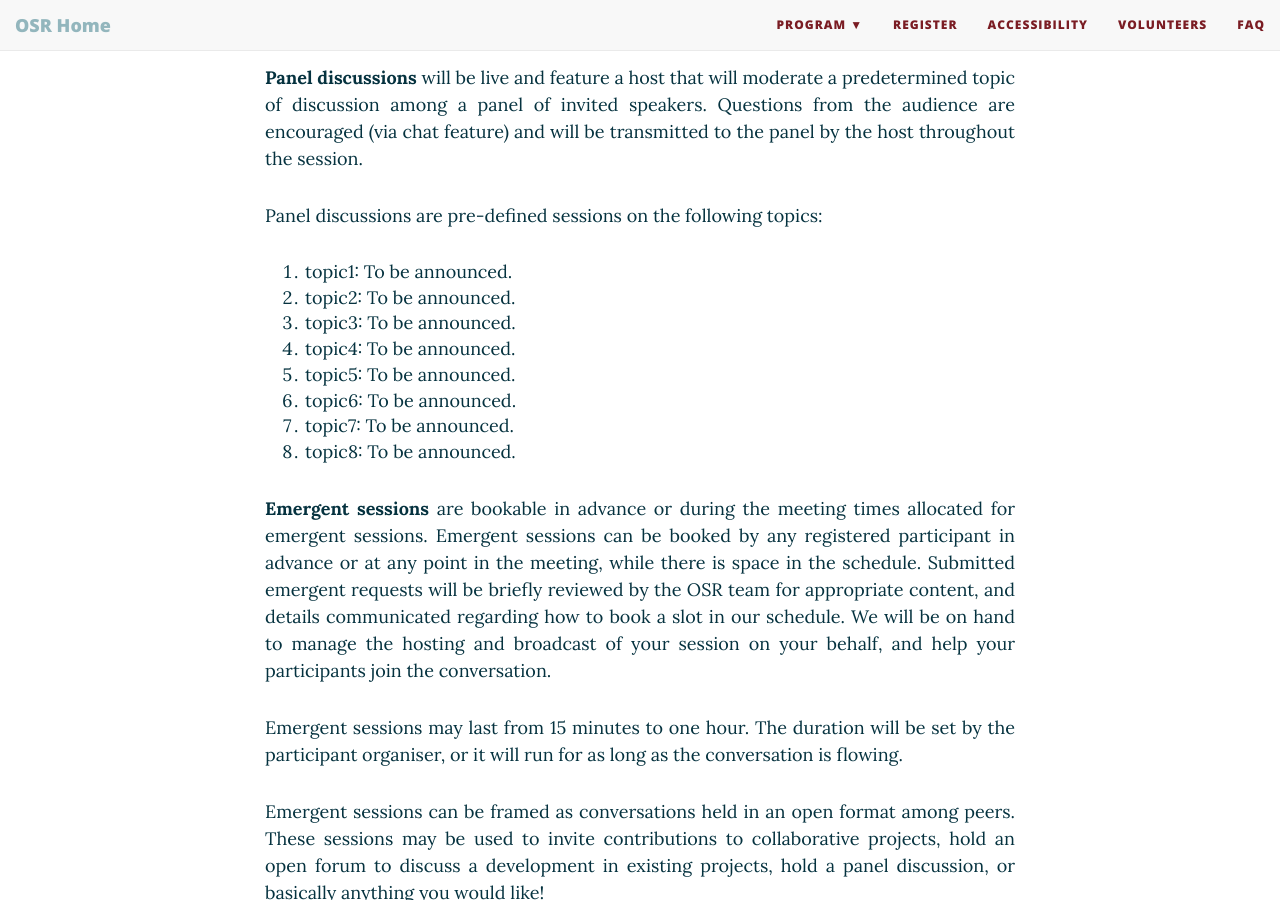
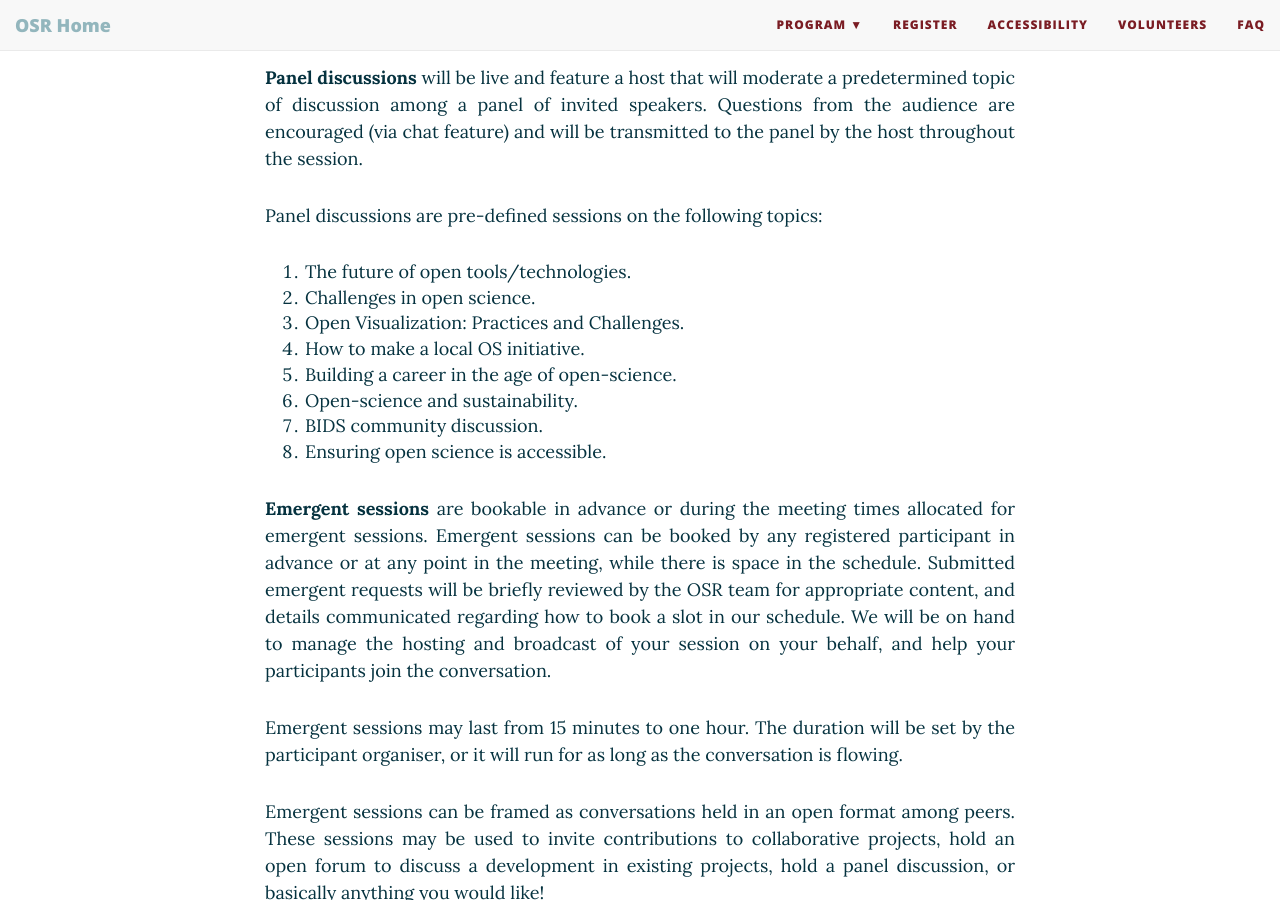
Before and after one commit to ohbm/osr2021, a Jekyll site: the page built from formats.md, in a window 1280 px wide and 900 px high, scrolled down 923 px. Built offline with Jekyll 4.4.1, drawn with Linux system fonts in a browser that asks for light colours; nearby versions of some CDN libraries.

Commit message:
Update formats.md

```diff
--- a/formats.md
+++ b/formats.md
@@ -19,15 +19,14 @@ OSR sessions will have one of the following formats:
 <p align="justify">**Panel discussions** will be live and feature a host that will moderate a predetermined topic of discussion among a panel of invited speakers. Questions from the audience are encouraged (via chat feature) and will be transmitted to the panel by the host throughout the session.</p>
 <p align="justify">Panel discussions are pre-defined sessions on the following topics: </p>
 
-1.  topic1:
-    To be announced.
-2.  topic2: To be announced.
-3.  topic3: To be announced.
-4.  topic4: To be announced.
-5.  topic5: To be announced.
-6.  topic6: To be announced.
-7.  topic7: To be announced.
-8.  topic8: To be announced.
+1.  The future of open tools/technologies.
+2.  Challenges in open science.
+3.  Open Visualization: Practices and Challenges.
+4.  How to make a local OS initiative.
+5.  Building a career in the age of open-science.
+6.  Open-science and sustainability.
+7.  BIDS community discussion.
+8.  Ensuring open science is accessible.
 
 <div id='emergent'></div>
 <p align="justify">**Emergent sessions** are bookable in advance or during the meeting times allocated for emergent sessions. Emergent sessions can be booked by any registered participant in advance or at any point in the meeting, while there is space in the schedule. Submitted emergent requests will be briefly reviewed by the OSR team for appropriate content, and details communicated regarding how to book a slot in our schedule. We will be on hand to manage the hosting and broadcast of your session on your behalf, and help your participants join the conversation.</p>
```
